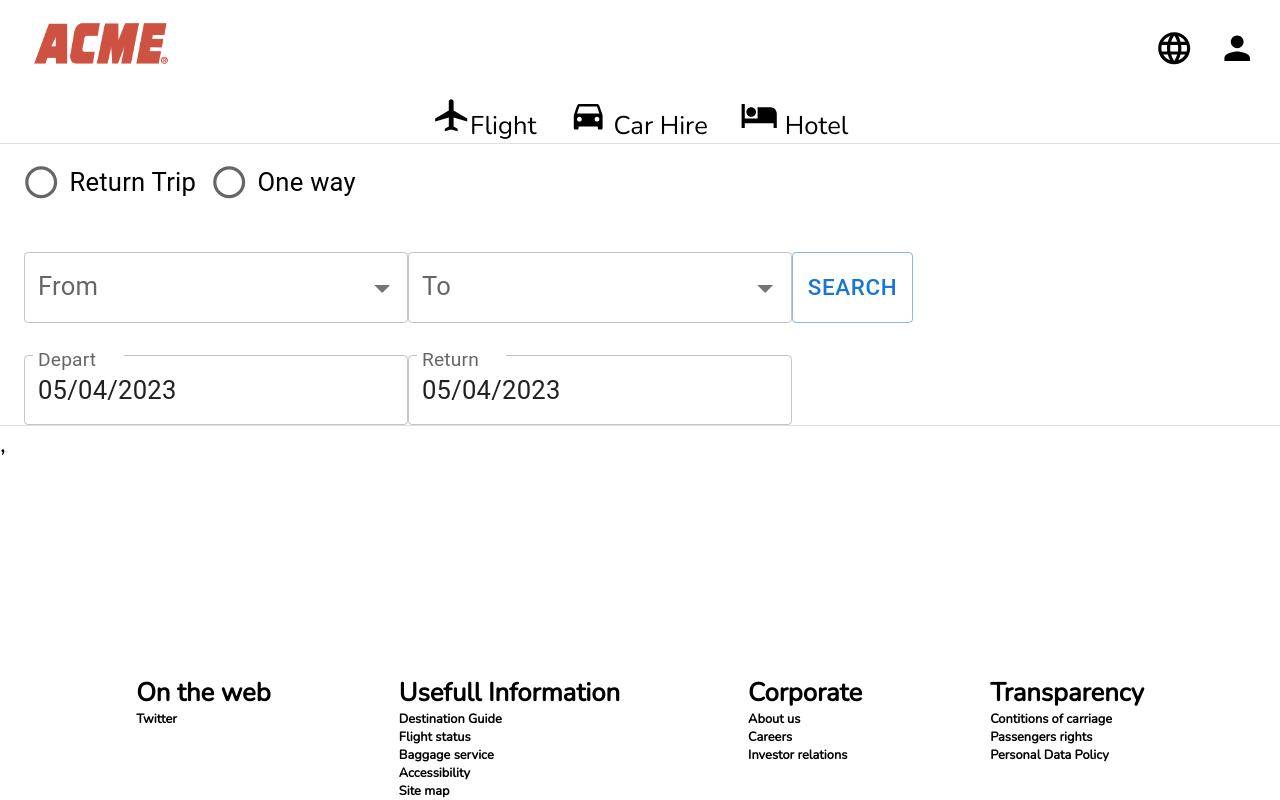
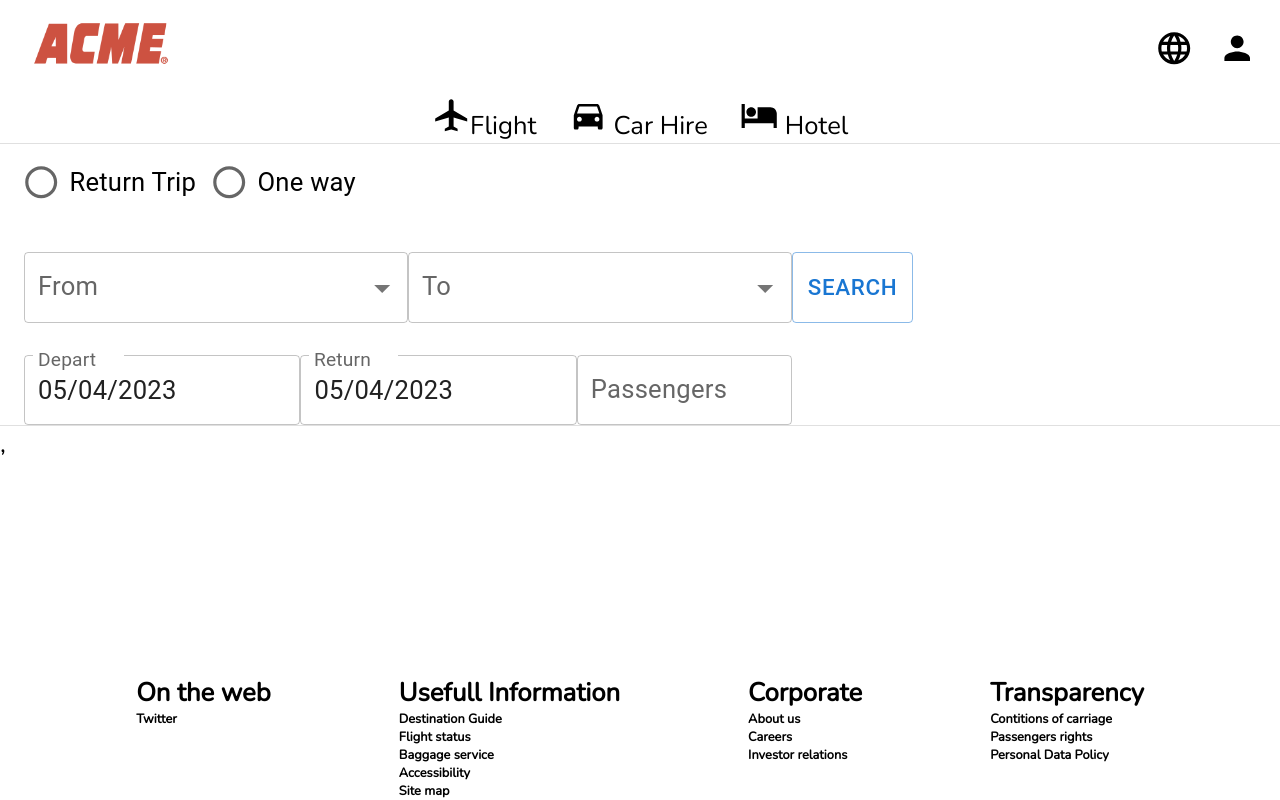
Before and after one commit to CaioCalisto/FlightWebSite, a React (Vite) app in the folder flight-web-site/: page /flights in a window 1280 px wide. Built offline with nearby package versions, Linux system fonts and the light colour scheme.

Commit message:
added Passengers field

```diff
--- a/flight-web-site/src/components/DateText.tsx
+++ b/flight-web-site/src/components/DateText.tsx
@@ -13,7 +13,7 @@ function DateText({ label } : DateTextType) {
   const ExampleCustomInput = forwardRef(({ value, onClick }, ref) => (
     <Box component="form"
     sx={{
-      "& .MuiTextField-root": {width: "25ch" },
+      "& .MuiTextField-root": {width: "18ch" },
     }}
     noValidate
     autoComplete="off">
--- /dev/null
+++ b/flight-web-site/src/components/Passengers.tsx
@@ -0,0 +1,18 @@
+import { Box, TextField } from '@mui/material'
+import React from 'react'
+
+function Passengers() {
+  return (
+    <Box
+      component="form"
+      sx={{
+        "& .MuiTextField-root": {width: "14ch" },
+      }}
+      noValidate
+      autoComplete="off">
+        <TextField label="Passengers" />
+      </Box>
+  )
+}
+
+export default Passengers
--- a/flight-web-site/src/pages/Flight.tsx
+++ b/flight-web-site/src/pages/Flight.tsx
@@ -11,6 +11,7 @@ import {
 import React, { forwardRef, useState } from "react";
 import DateText from "../components/DateText";
 import LocationText from "../components/LocationText";
+import Passengers from "../components/Passengers";
 import TripChose from "../components/TripChose";
 
 function Flight() {
@@ -30,6 +31,7 @@ function Flight() {
         <Stack direction="row">
           <DateText label="Depart" />
           <DateText label="Return" />
+          <Passengers />
         </Stack>
       </Stack>
     </>
```
